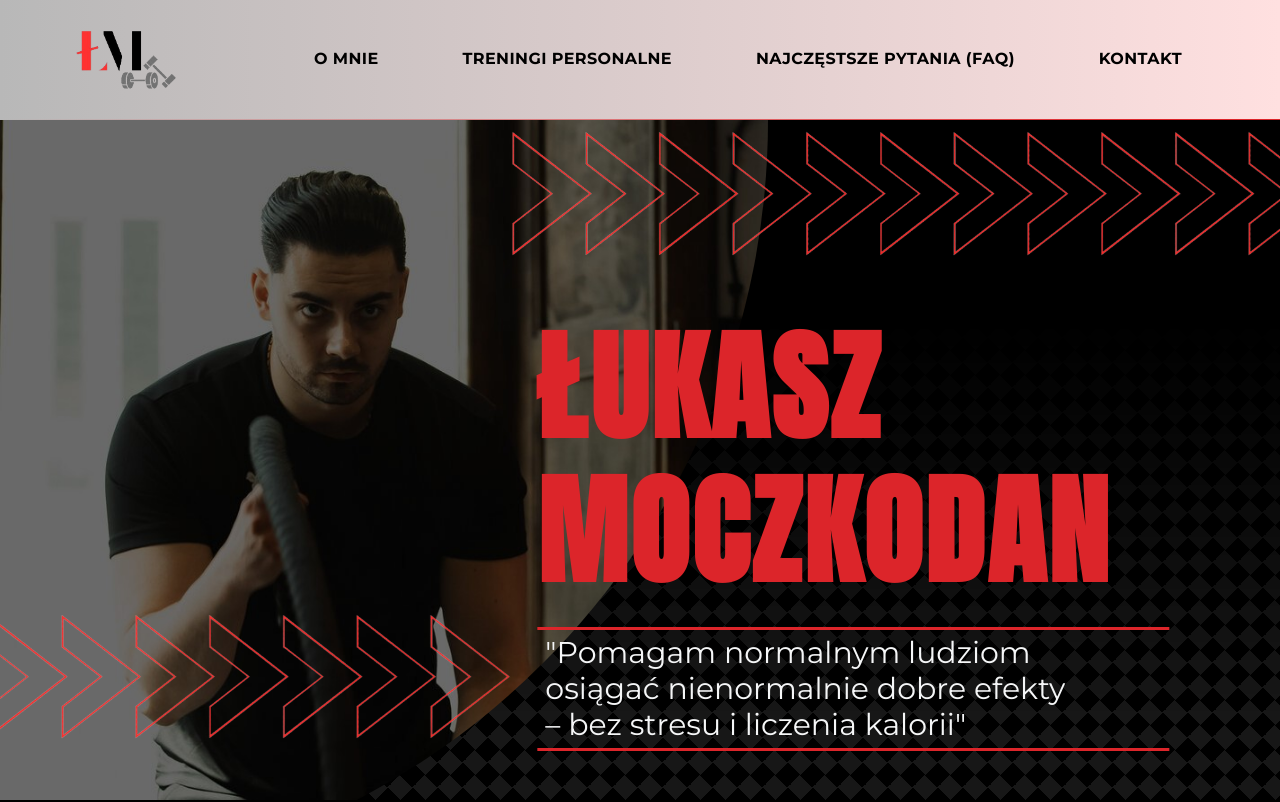
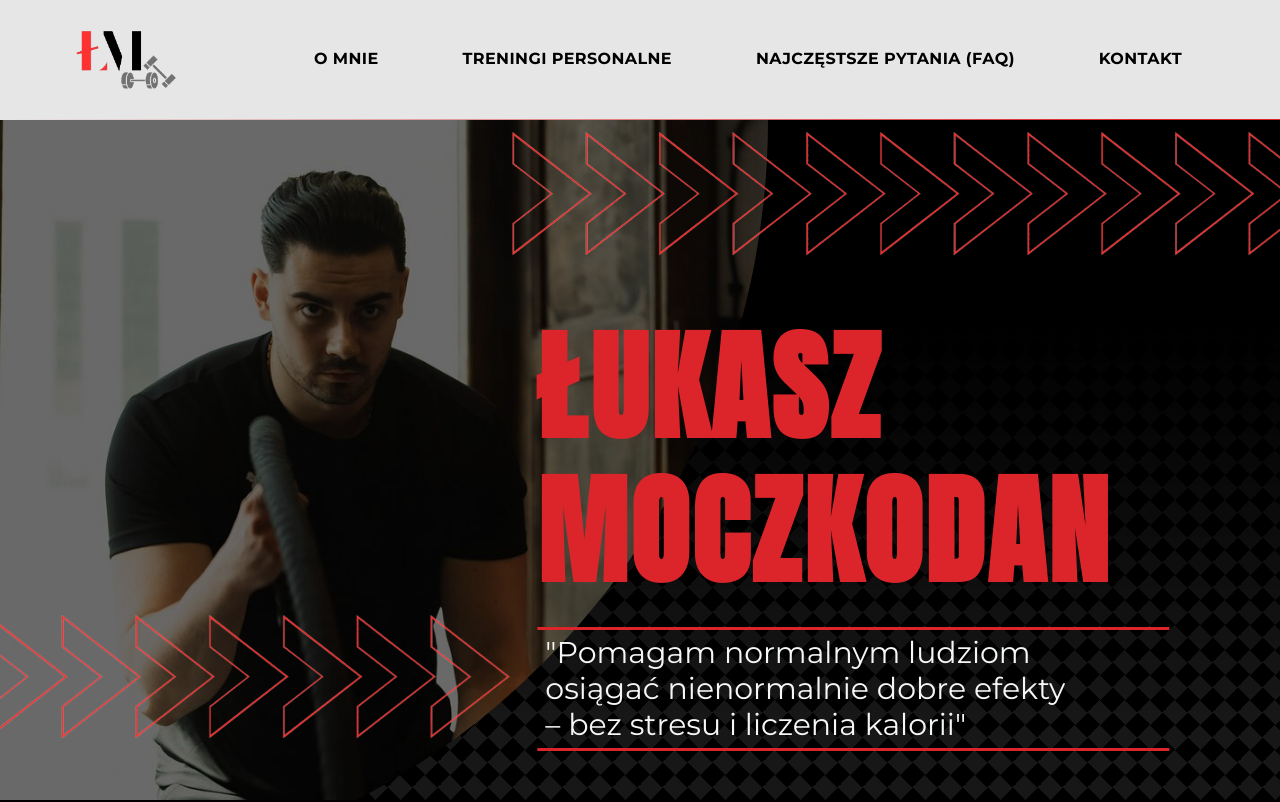
Before and after one commit to kubaw00/personaltrainerpage, a Next.js app: page / in a window 1280 px wide. Shown: the top 802 px of the page. Built offline with nearby package versions, Linux system fonts and the light colour scheme; what tailwindcss-animated would draw is missing.

Commit message:
change nav blur

```diff
--- a/src/components/Navigation.tsx
+++ b/src/components/Navigation.tsx
@@ -8,14 +8,11 @@ import Link from "next/link";
 export default function Nav() {
   return (
     <nav
-      className="w-full flex items-center h-[90px] md:h-[120px] z-1000 fixed p-3 md:p-5  transition-transform duration-500 ${
+      className="w-full flex items-center  bg-[rgba(255,255,255,0.9)] h-[90px] md:h-[120px] z-1000 fixed p-3 md:p-5  transition-transform duration-500 ${
        "
       style={{
         borderBottom: "1px solid",
         borderImage: "linear-gradient(to right, transparent, #DC252A 90%) 1",
-
-        background:
-          "linear-gradient(90deg,rgba(184, 184, 184, 1) 0%, rgba(255, 224, 224, 1) 100%)",
       }}
     >
       <div className="container h-auto max-w-6xl mx-auto text-black flex justify-between items-center">
```
